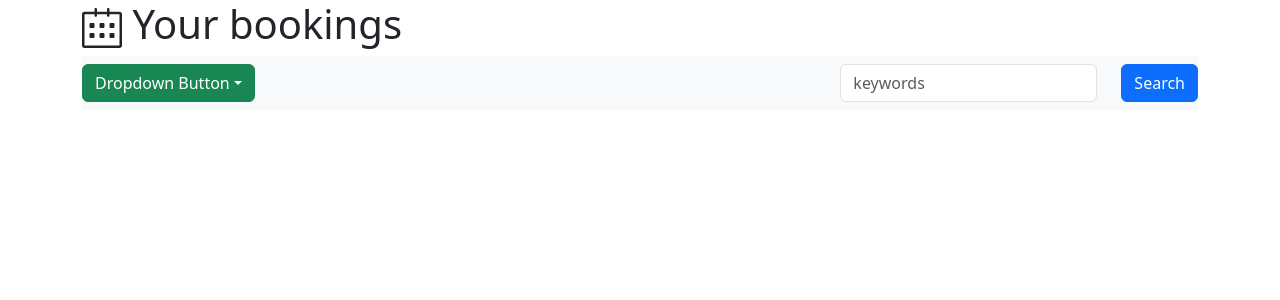
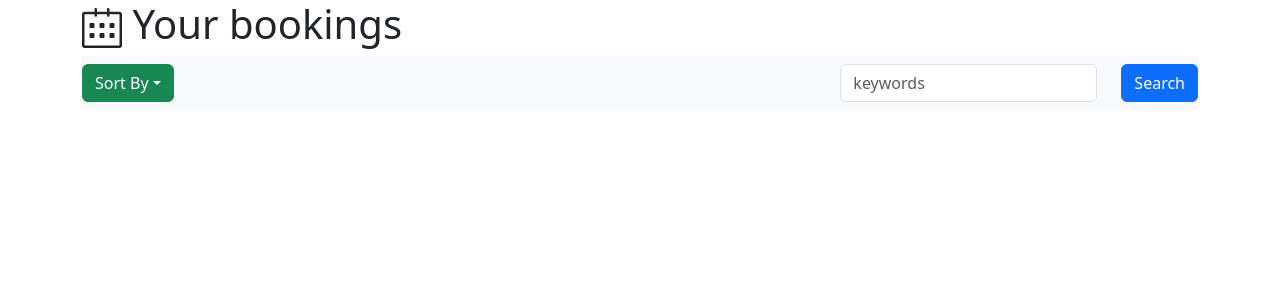
Before and after one commit to tarhavn/ux-tailwindcss-react, a React (Create React App) app: page / in a window 1280 px wide. Shown: the top 300 px of the page. Built offline with nearby package versions, Linux system fonts and the light colour scheme.

Commit message:
Minor improvement in the graphical user interface

```diff
--- a/src/components/Search.js
+++ b/src/components/Search.js
@@ -10,13 +10,13 @@ const Search = () => {
         <Navbar className="bg-body-tertiary justify-content-between">
           <Dropdown>
             <Dropdown.Toggle variant="success" id="dropdown-basic">
-              Dropdown Button
+              Sort By
             </Dropdown.Toggle>
 
             <Dropdown.Menu>
-              <Dropdown.Item href="#/action-1">Action</Dropdown.Item>
-              <Dropdown.Item href="#/action-2">Another action</Dropdown.Item>
-              <Dropdown.Item href="#/action-3">Something else</Dropdown.Item>
+              <Dropdown.Item href="#/action-1">Name</Dropdown.Item>
+              <Dropdown.Item href="#/action-2">Date</Dropdown.Item>
+              <Dropdown.Item href="#/action-3">Priority</Dropdown.Item>
             </Dropdown.Menu>
         </Dropdown>
 
```
